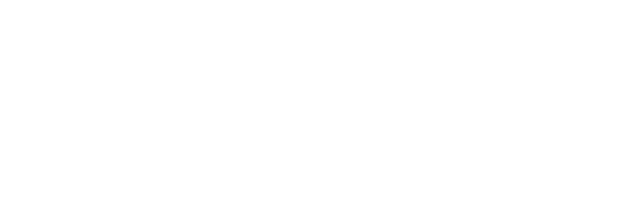
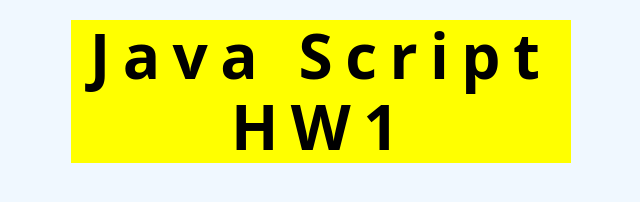
Before and after one commit to OverlordAins/goit-js-hw-01, a plain HTML site: page index.html in a window 1280 px wide. Shown: the whole page, without its empty margins (319-959 px from the left). Drawn offline with nearby package versions, Linux system fonts and the light colour scheme.

Commit message:
task 1 and styles

```diff
--- a/index.html
+++ b/index.html
@@ -16,5 +16,19 @@
     <script src="./js/task-2.js"></script>
     <script src="./js/task-3.js"></script>
   </head>
-  <body></body>
+  <body style="background-color: aliceblue">
+    <h1
+      style="
+        text-align: center;
+        letter-spacing: 0.2em;
+        font-size: 62px;
+        background-color: yellow;
+        max-width: 500px;
+        margin: 0 auto;
+        margin-top: 20px;
+      "
+    >
+      Java Script HW1
+    </h1>
+  </body>
 </html>
--- a/js/task-1.js
+++ b/js/task-1.js
@@ -0,0 +1,10 @@
+function makeTransaction(quantity, pricePerDroid) {
+    totalPrice = quantity * pricePerDroid;
+    return `You ordered ${quantity} droids worth ${totalPrice} credits!`
+}
+
+console.log(makeTransaction(5, 3000)); // "You ordered 5 droids worth 15000 credits!"
+console.log(makeTransaction(3, 1000)); // "You ordered 3 droids worth 3000 credits!"
+console.log(makeTransaction(10, 500)); // "You ordered 10 droids worth 5000 credits!"
+
+console.log("---");
```
